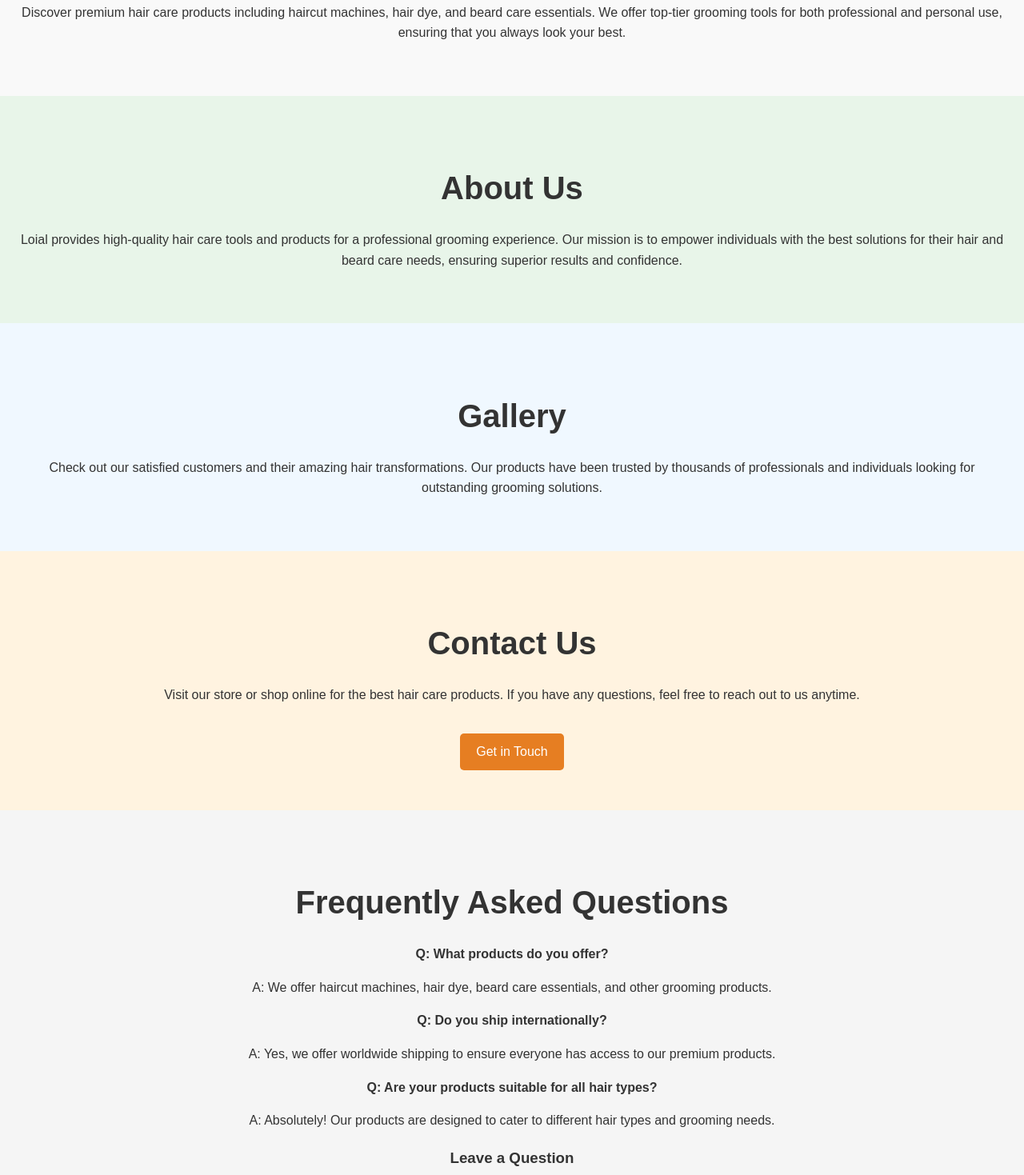
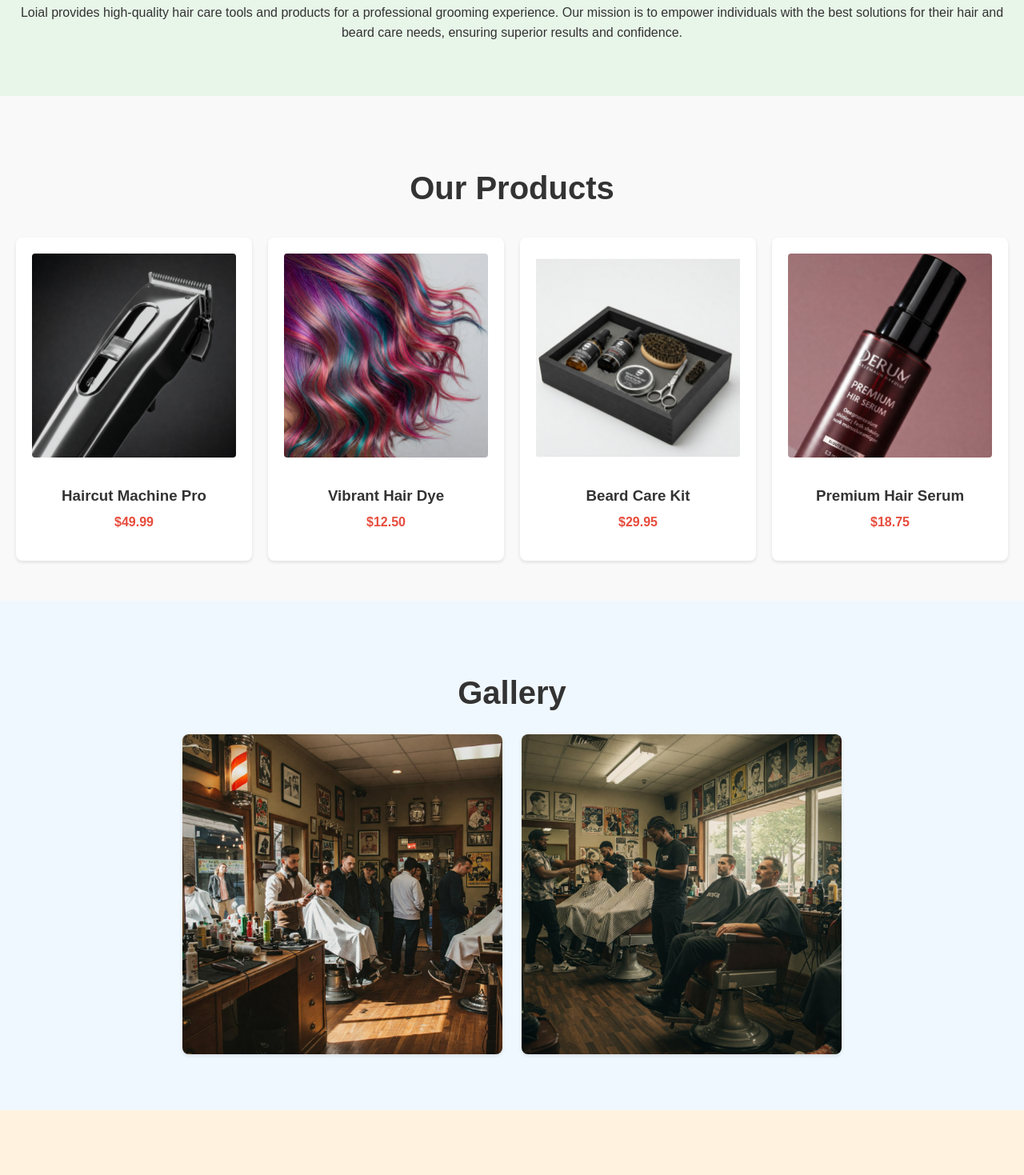
Before and after one commit to DmitriiKaban/tum-web-lab2, a plain HTML site: page index.html in a window 1280 px wide. Shown: the part 900-2369 px from the top of the page at 80% size. Drawn offline with Linux system fonts and the light colour scheme.

Commit message:
add products and faq page

```diff
--- a/index.html
+++ b/index.html
@@ -25,19 +25,38 @@
     <a href="#products" class="cta">Explore Our Products</a>
 </div>
 
-<section id="products" class="section">
-    <h2>Our Products</h2>
-    <p>Discover premium hair care products including haircut machines, hair dye, and beard care essentials. We offer top-tier grooming tools for both professional and personal use, ensuring that you always look your best.</p>
-</section>
-
 <section id="about" class="section">
     <h2>About Us</h2>
     <p>Loial provides high-quality hair care tools and products for a professional grooming experience. Our mission is to empower individuals with the best solutions for their hair and beard care needs, ensuring superior results and confidence.</p>
 </section>
+<section id="products" class="section">
+    <h2>Our Products</h2>
+    <div class="product-grid">
+        <div class="product-item">
+            <img src="haircut_machine_pro.jpg" alt="Haircut Machine Pro">
+            <h3>Haircut Machine Pro</h3>
+            <p>$49.99</p> </div>
+        <div class="product-item">
+            <img src="wibrant_hair_dye.jpg" alt="Vibrant Hair Dye">
+            <h3>Vibrant Hair Dye</h3>
+            <p>$12.50</p> </div>
+        <div class="product-item">
+            <img src="beard_care_kit.jpg" alt="Beard Care Kit">
+            <h3>Beard Care Kit</h3>
+            <p>$29.95</p> </div>
+        <div class="product-item">
+            <img src="premium_heir_serum.jpg" alt="Premium Hair Serum">
+            <h3>Premium Hair Serum</h3>
+            <p>$18.75</p> </div>
+    </div>
+</section>
 
 <section id="gallery" class="section">
     <h2>Gallery</h2>
-    <p>Check out our satisfied customers and their amazing hair transformations. Our products have been trusted by thousands of professionals and individuals looking for outstanding grooming solutions.</p>
+    <div class="gallery-images">
+        <img src="barbershop.jpg" alt="Gallery Image 1">
+        <img src="barbershop2.jpg" alt="Gallery Image 2">
+    </div>
 </section>
 
 <section id="contact" class="section">
--- a/reset.css
+++ b/reset.css
@@ -58,7 +58,22 @@ nav a {
 }
 
 #faq {
-    background-color: #f5f5f5;
+    background-color: #f5f5f5; /* Keep the original background color */
+    background-image: url('faq.jpg'); /* Add the background image */
+    background-size: cover; /* or 'contain' depending on how you want it to fit */
+    background-repeat: no-repeat; /* Prevent image repeating */
+    background-blend-mode: overlay; /* Blend the image with the background color */
+}
+
+#faq::before {
+    content: "";
+    position: absolute;
+    top: 0;
+    left: 0;
+    width: 100%;
+    height: 100%;
+    background-color: rgba(255, 255, 255, 0.1);
+    z-index: 1;
 }
 
 footer {
@@ -165,3 +180,90 @@ header nav a {
 header nav a:hover {
     color: #f0c419; /* Change to the desired hover color */
 }
+
+.product-grid {
+    display: grid;
+    grid-template-columns: repeat(auto-fit, minmax(250px, 1fr));
+    gap: 20px;
+    margin-top: 30px;
+}
+
+.product-item {
+    background-color: white;
+    padding: 20px;
+    border-radius: 8px;
+    box-shadow: 0 2px 4px rgba(0, 0, 0, 0.1);
+    text-align: center;
+}
+
+.product-item img {
+    max-width: 100%;
+    height: auto;
+    margin-bottom: 15px;
+    border-radius: 4px;
+}
+
+.product-item h3 {
+    margin-top: 10px; /* Space between image and title */
+    margin-bottom: 5px; /* Space between title and price */
+}
+
+.product-item p {
+    margin-top: 0; /* Remove default margin for price */
+    font-weight: bold; /* Make the price bold */
+    color: #e74c3c; /* Optional: color the price */
+}.product-item {
+     background-color: white;
+     padding: 20px;
+     border-radius: 8px;
+     box-shadow: 0 2px 4px rgba(0, 0, 0, 0.1);
+     text-align: center;
+ }
+
+.product-item img {
+    max-width: 100%;
+    height: auto;
+    margin-bottom: 15px;
+    border-radius: 4px;
+}
+
+.product-item h3 {
+    margin-top: 10px; /* Space between image and title */
+    margin-bottom: 5px; /* Space between title and price */
+}
+
+.product-item p {
+    margin-top: 0; /* Remove default margin for price */
+    font-weight: bold; /* Make the price bold */
+    color: #e74c3c; /* Optional: color the price */
+}
+
+.gallery-images {
+    display: flex; /* Use flexbox for layout */
+    justify-content: center; /* Center images horizontally */
+    gap: 20px; /* Space between images */
+    margin-bottom: 20px; /* Space between images and paragraph */
+    flex-wrap: wrap; /* Allow images to wrap to the next line on smaller screens */
+}
+
+.gallery-images {
+    display: flex;
+    justify-content: center;
+    gap: 2%; /* Gap between images is 2% */
+    margin-bottom: 20px;
+    flex-wrap: wrap;
+}
+
+.gallery-images img {
+    max-width: 400px; /* Adjust as needed */
+    height: auto;
+    border-radius: 8px; /* Rounded corners */
+    box-shadow: 0 2px 4px rgba(0, 0, 0, 0.1); /* Subtle shadow */
+}
+
+/* Responsive adjustments (optional) */
+@media (max-width: 768px) {
+    .gallery-images img {
+        max-width: 100%; /* Make images full-width on smaller screens */
+    }
+}
```
Also changed, not shown: background.webp (added), barbershop.jpg (added), barbershop2.jpg (added), beard_care_kit.jpg (added), faq.jpg (added), haircut_machine_pro.jpg (added), premium_heir_serum.jpg (added), wibrant_hair_dye.jpg (added).
